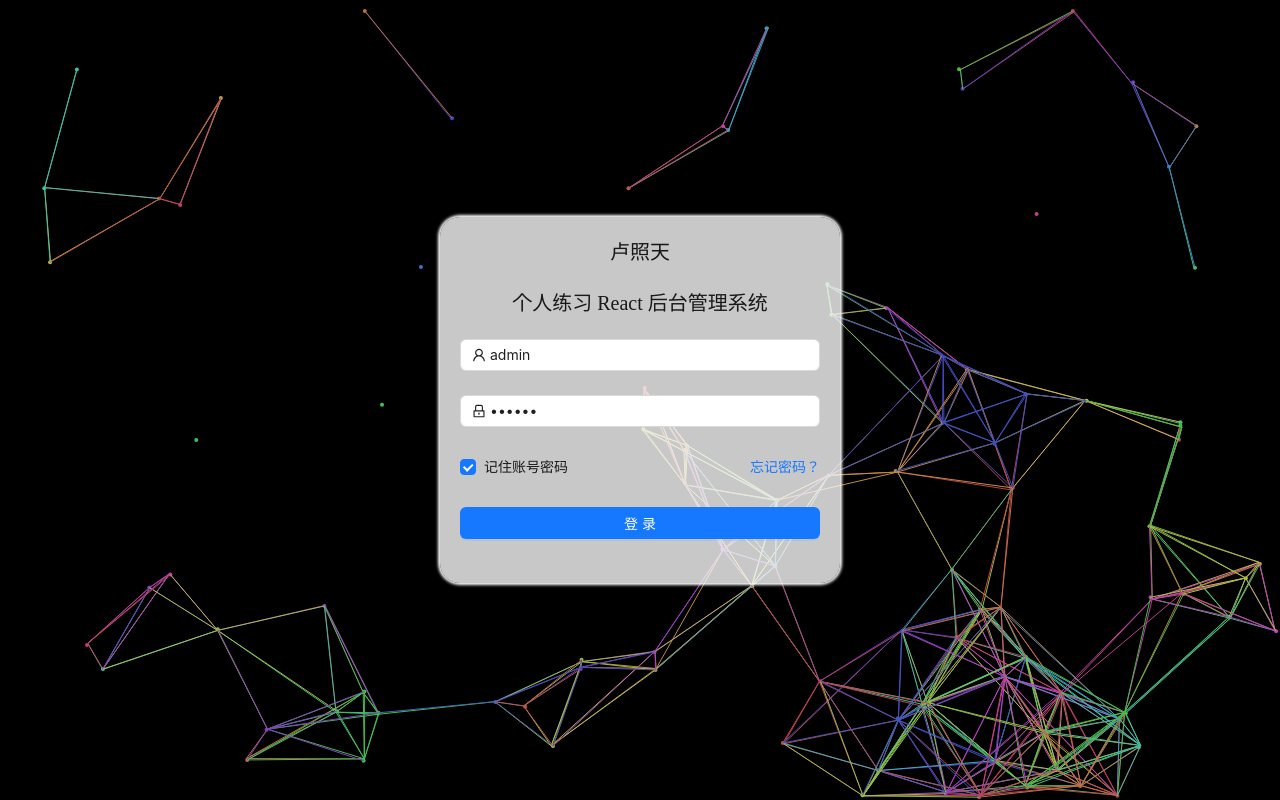
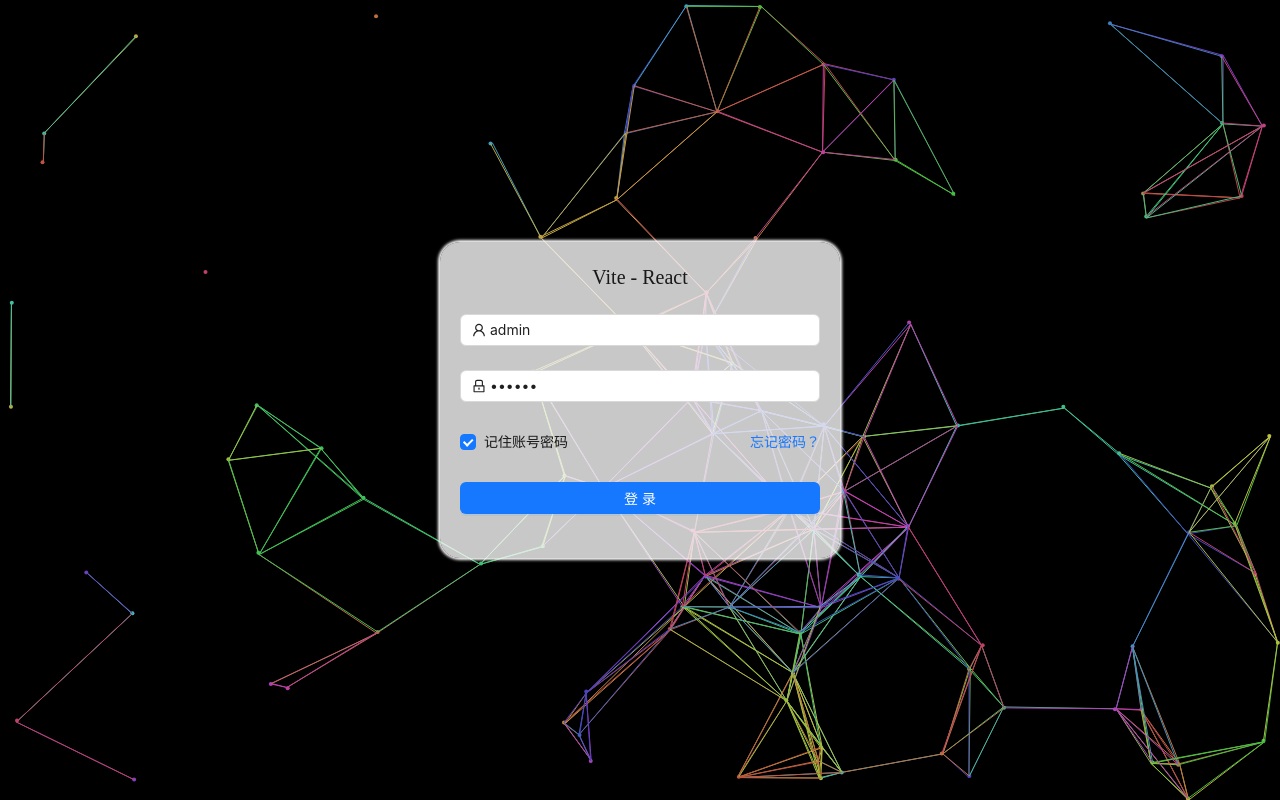
Before and after one commit to Luzhaotian/vite-react, a React (Vite) app: page /login in a window 1280 px wide. Built offline with nearby package versions, Linux system fonts and the light colour scheme.

Commit message:
删除无用代码

```diff
--- a/index.html
+++ b/index.html
@@ -4,7 +4,7 @@
     <meta charset="UTF-8" />
     <link rel="icon" type="image/svg+xml" href="/vite.svg" />
     <meta name="viewport" content="width=device-width, initial-scale=1.0" />
-    <title>Vite + React + TS</title>
+    <title>Vite + React</title>
   </head>
   <body>
     <div id="root"></div>
--- a/package.json
+++ b/package.json
@@ -1,5 +1,5 @@
 {
-  "name": "react--exercise",
+  "name": "vite-react",
   "private": true,
   "version": "0.0.0",
   "type": "module",
--- a/src/components/Form/index.tsx
+++ b/src/components/Form/index.tsx
@@ -1,8 +1,6 @@
 import { Form } from "antd";
 
 const App: React.FC = <T extends object = any>({ ...props }) => {
-  console.log(props);
-
   return <Form<T> {...props}>{props.children}</Form>;
 };
 
--- a/src/views/Login/LoginForm/index.tsx
+++ b/src/views/Login/LoginForm/index.tsx
@@ -49,10 +49,7 @@
         initialValues={{ remember: true }}
         onFinish={onFinish}
       >
-        <h1 className={`${formTitle} global-center`}>卢照天</h1>
-        <h1 className={`${formTitle} global-center`}>
-          个人练习 React 后台管理系统
-        </h1>
+        <h1 className={`${formTitle} global-center`}>Vite - React</h1>
         <Form.Item
           name="username"
           rules={[{ required: true, message: "请填写账号！" }]}
--- a/src/views/User/Menu/index.tsx
+++ b/src/views/User/Menu/index.tsx
@@ -1,6 +1,6 @@
 import Table from "@/components/Table";
 // import MyForm from "@/components/Form";
-import MyForm from './Form'
+import MyForm from "./Form";
 import { Space, Tag, Form } from "antd";
 import { DataType } from "@/types/menu";
 import type { ColumnsType } from "antd/es/table";
@@ -79,7 +79,6 @@
 ];
 
 const Menu: React.FC = () => {
-
   const [form] = Form.useForm();
   return (
     <>
@@ -87,7 +86,7 @@
       <MyForm />
       <Table<DataType> columns={columns} dataSource={data} />
     </>
-  )
+  );
 };
 
 export default Menu;
--- a/vite.config.ts
+++ b/vite.config.ts
@@ -14,7 +14,7 @@
   resolve: {
     alias: {
       "@": path.resolve(__dirname, "./src"),
-      '~': path.resolve(__dirname, './'),
+      "~": path.resolve(__dirname, "./"),
     },
   },
 });
```
Also changed, not shown: src/assets/styles/global.scss (line endings or trailing spaces), 1 other file (tests, documents, lock files or other folders).
